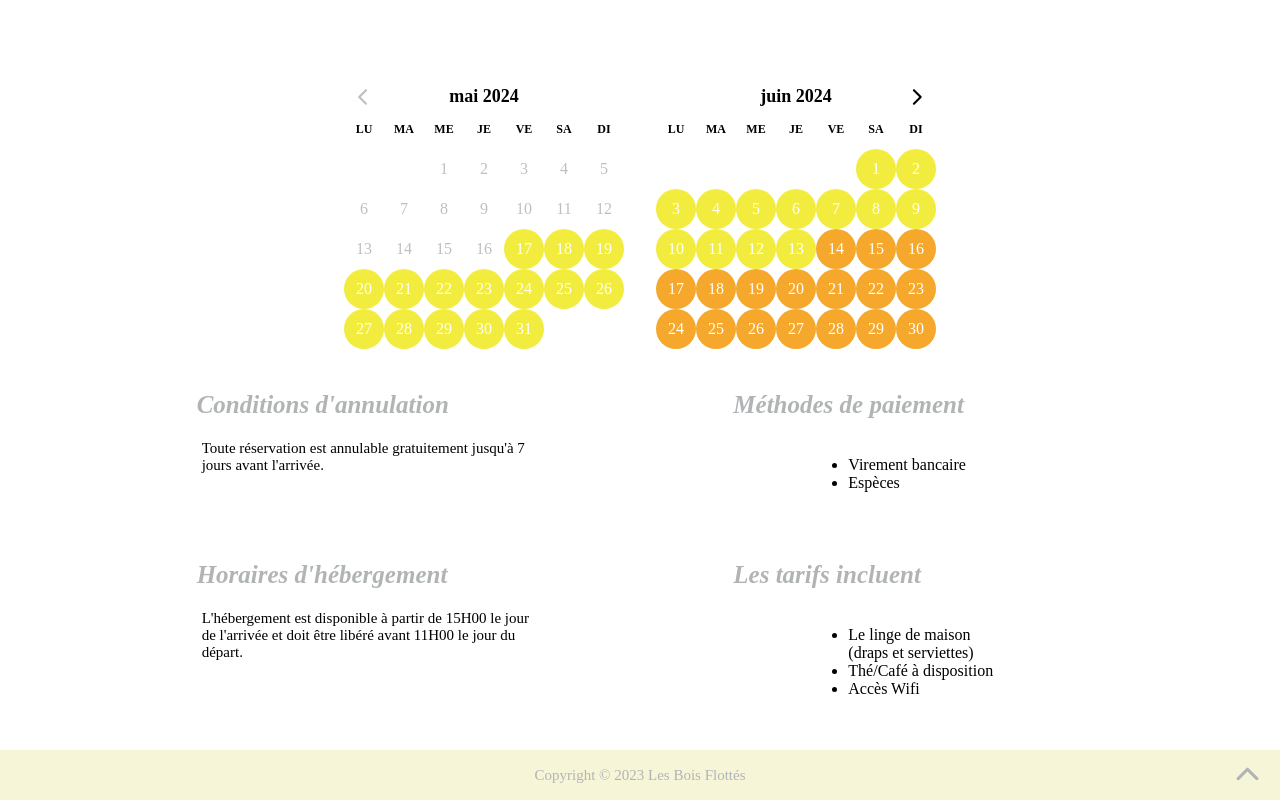
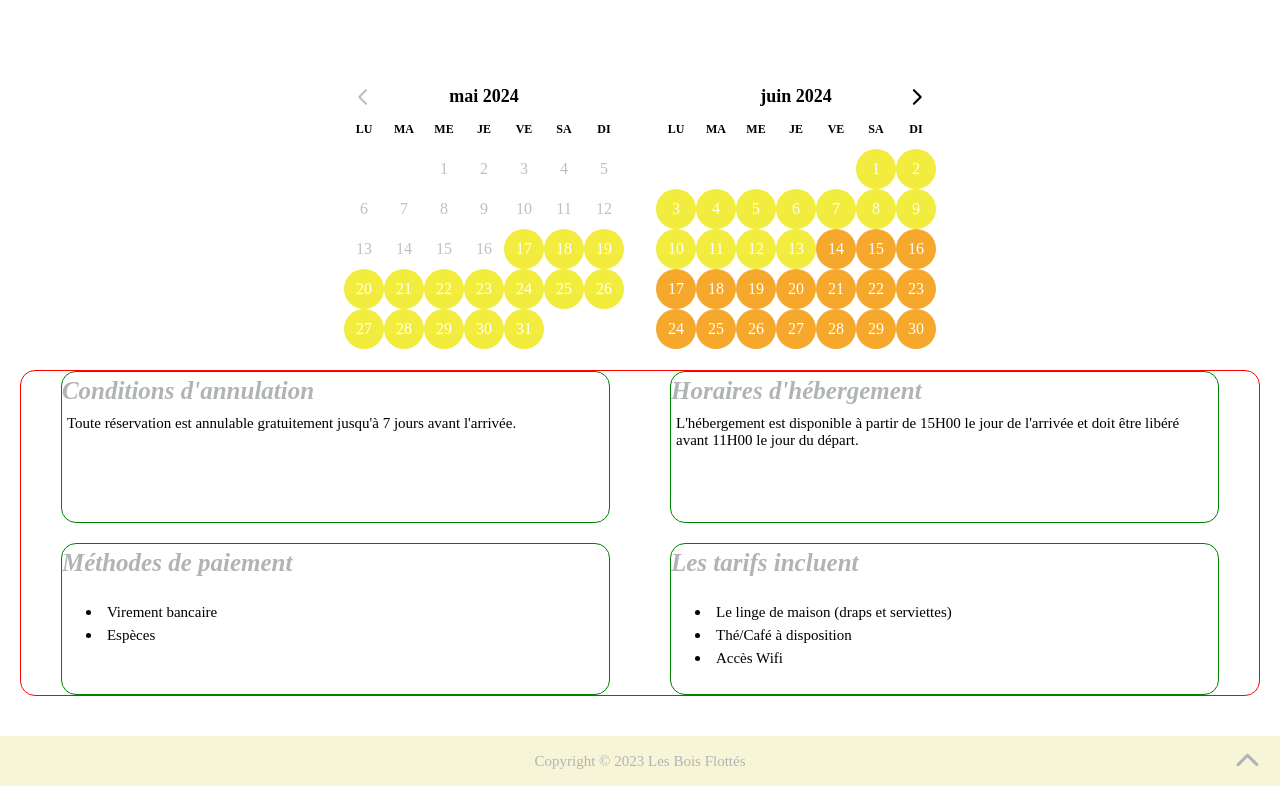
Before and after one commit to AlibertJimmy/Lesboisflottes, a React (Create React App) app: page /Pricing in a window 1280 px wide. Shown: the part 461-1261 px from the top of the page. Built offline with nearby package versions, Linux system fonts and the light colour scheme.

Commit message:
Reworked Pricing Information and extracted and merged css into InformationStyle.js

```diff
--- a/public/i18n/en.json
+++ b/public/i18n/en.json
@@ -119,8 +119,7 @@
 
     "//":"PRINCING INCLUDE",
     "PricingIncludeTitle": "Prices include",
-    "PricingIncludeText1": "Household linen",
-    "PricingIncludeText1bis": "(sheets and towels)",
+    "PricingIncludeText1": "Household linen (sheets and towels)",
     "PricingIncludeText2": "Tea/Coffee available",
     "PricingIncludeText3": "Wifi access",
 
--- a/public/i18n/fr.json
+++ b/public/i18n/fr.json
@@ -121,8 +121,7 @@
 
     "//":"PRINCING INCLUDE",
     "PricingIncludeTitle": "Les tarifs incluent",
-    "PricingIncludeText1": "Le linge de maison",
-    "PricingIncludeText1bis": "(draps et serviettes)",
+    "PricingIncludeText1": "Le linge de maison (draps et serviettes)",
     "PricingIncludeText2": "Thé/Café à disposition",
     "PricingIncludeText3": "Accès Wifi",
 
--- a/src/components/Housing/Equipment.jsx
+++ b/src/components/Housing/Equipment.jsx
@@ -4,7 +4,7 @@ import { useTranslation } from 'react-i18next';
 
 // Import Style
 import styled from 'styled-components';
-import { StyledContainer, PageSubtitle } from '../../utils/style/js/style';
+import { StyledContainer, PageSubtitle, StyledP } from '../../utils/style/js/style';
 
 import { responsiveWidthMobile } from '../../utils/constants';
 
@@ -32,22 +32,22 @@ function EquipmentList () {
       <ListWrapper>
       <PageSubtitle>{t('IndoorEquipments')} :</PageSubtitle>
       <ul>
-        <li>{t('Coffeemaker')}</li>
-        <li>{t('ElectricKettle')}</li>
-        <li>{t('Refrigerator')}</li>
-        <li>{t('Microwave')}</li>
-        <li>{t('HairDryer')}</li>
-        <li>{t('Wardrobe')}</li>
-        <li>{t('Fan')}</li>
-        <li>{t('MosquitoRepellentPlug')}</li>
+        <li><StyledP>{t('Coffeemaker')}</StyledP></li>
+        <li><StyledP>{t('ElectricKettle')}</StyledP></li>
+        <li><StyledP>{t('Refrigerator')}</StyledP></li>
+        <li><StyledP>{t('Microwave')}</StyledP></li>
+        <li><StyledP>{t('HairDryer')}</StyledP></li>
+        <li><StyledP>{t('Wardrobe')}</StyledP></li>
+        <li><StyledP>{t('Fan')}</StyledP></li>
+        <li><StyledP>{t('MosquitoRepellentPlug')}</StyledP></li>
       </ul>
       <PageSubtitle>{t('OutdoorEquipments')} :</PageSubtitle>
       <ul>
-        <li>{t('Sunshade')}</li>
-        <li>{t('ElectricKettle')}</li>
-        <li>{t('PetanqueBall')}</li>
-        <li>{t('Molky')}</li>
-        <li>{t('VintageBicycle')}</li>
+        <li><StyledP>{t('Sunshade')}</StyledP></li>
+        <li><StyledP>{t('ElectricKettle')}</StyledP></li>
+        <li><StyledP>{t('PetanqueBall')}</StyledP></li>
+        <li><StyledP>{t('Molky')}</StyledP></li>
+        <li><StyledP>{t('VintageBicycle')}</StyledP></li>
       </ul>
     </ListWrapper>
     </StyledContainer>
--- a/src/components/Pricing/Information/cancelCondition.jsx
+++ b/src/components/Pricing/Information/cancelCondition.jsx
@@ -3,35 +3,17 @@ import React from 'react';
 import { useTranslation } from 'react-i18next';
 
 // Import Style
-import styled from 'styled-components';
 import { PageSubtitle, StyledP } from '../../../utils/style/js/style';
-
-// Import Constants
-import { responsiveWidthMobile } from '../../../utils/constants';
-
-const CancelConditionContainer = styled.div`
-
-    margin: 0px 10px;
-
-    border-radius: 15px;
-    width: 350px;
-    height: 170px;
-
-    @media (max-width: ${responsiveWidthMobile}px){
-      margin: 0;
-      width:100%;
-      text-align: center;
-    }
-`;
+import { InformationContainer } from '../../../utils/style/js/Information.Style';
 
 function CancelCondition () {
   const { t } = useTranslation();
 
   return (
-      <CancelConditionContainer>
+      <InformationContainer id='cancelConditionContainer'>
         <PageSubtitle>{t('CancelConditionTitle')}</PageSubtitle>
         <StyledP>{t('CancelConditionText')}</StyledP>
-      </CancelConditionContainer>
+      </InformationContainer>
   );
 }
 
--- a/src/components/Pricing/Information/hostingHours.jsx
+++ b/src/components/Pricing/Information/hostingHours.jsx
@@ -2,35 +2,18 @@
 import React from 'react';
 import { useTranslation } from 'react-i18next';
 
-import styled from 'styled-components';
+// Import Style
 import { PageSubtitle, StyledP } from '../../../utils/style/js/style';
-
-import { responsiveWidthMobile } from '../../../utils/constants';
-
-const HostingHoursContainer = styled.div`
-    margin: 0 10px;
-
-    border-radius: 15px;
-    width: 350px;
-    height: 170px;
-
-    @media (max-width: ${responsiveWidthMobile}px){
-
-      margin:0;
-      width:100%;
-      text-align: center;
-
-    }
-`;
+import { InformationContainer } from '../../../utils/style/js/Information.Style';
 
 function HostingHours () {
   const { t } = useTranslation();
 
   return (
-      <HostingHoursContainer>
+      <InformationContainer id='hostingHoursContainer'>
         <PageSubtitle>{t('HostingHoursTitle')}</PageSubtitle>
         <StyledP>{t('HostingHoursText')}</StyledP>
-      </HostingHoursContainer>
+      </InformationContainer>
   );
 }
 
--- a/src/components/Pricing/Information/information.jsx
+++ b/src/components/Pricing/Information/information.jsx
@@ -7,42 +7,16 @@ import HostingHours from './hostingHours';
 import PaymentMethod from './paymentMethod';
 import PricingInclude from './pricingInclude';
 
-import styled from 'styled-components';
-import { responsiveWidthMobile } from '../../../utils/constants';
-
-const InformationWrapper = styled.div`
-    display: flex;
-    flex-direction: row;
-
-    justify-content:space-evenly;
-
-    border-radius: 15px;
-
-    @media (max-width: ${responsiveWidthMobile}px){
-      flex-direction:column;
-
-    }
-`;
-
-const InformationContainer = styled.div`
-  display: flex;
-  flex-direction: column;
-  justify-content:space-evenly;
-
-
-`;
+// Import Style
+import { InformationWrapper } from '../../../utils/style/js/Information.Style';
 
 function InformationDisplay () {
   return (
-      <InformationWrapper>
-        <InformationContainer>
+      <InformationWrapper id='informationWrapper'>
           <CancelCondition/>
           <HostingHours/>
-        </InformationContainer>
-        <InformationContainer>
           <PaymentMethod/>
           <PricingInclude/>
-        </InformationContainer>
       </InformationWrapper>
   );
 }
--- a/src/components/Pricing/Information/paymentMethod.jsx
+++ b/src/components/Pricing/Information/paymentMethod.jsx
@@ -3,57 +3,20 @@ import React from 'react';
 import { useTranslation } from 'react-i18next';
 
 // Import Styles
-import styled from 'styled-components';
-import { PageSubtitle } from '../../../utils/style/js/style';
-
-// Import Constant
-import { responsiveWidthMobile } from '../../../utils/constants';
-
-const PaymentMethodContainer = styled.div`
-
-    margin: 0 10px;
-
-    border-radius: 15px;
-
-    width: 350px;
-    height: 170px;
-
-    @media (max-width: ${responsiveWidthMobile}px){
-
-      margin:0;
-      width:100%;
-      text-align: center;
-
-    }
-`;
-
-const InnerDiv = styled.div`
-  display: flex;
-  flex-direction: row;
-  justify-content: space-evenly;
-`;
-
-const ListDiv = styled.div`
-    text-align:left;
-    width: 200px;
-    border-radius: 15px;
-`;
+import { PageSubtitle, StyledP } from '../../../utils/style/js/style';
+import { InformationContainer } from '../../../utils/style/js/Information.Style';
 
 function PaymentMethod () {
   const { t } = useTranslation();
 
   return (
-      <PaymentMethodContainer>
+      <InformationContainer id='paymentMethodContainer'>
         <PageSubtitle>{t('PaymentMethodTitle')}</PageSubtitle>
-          <InnerDiv>
-          <ListDiv>
-            <ul>
-                <li>{t('PaymentMethodText3')}</li>
-                <li>{t('PaymentMethodText4')}</li>
-            </ul>
-          </ListDiv>
-        </InnerDiv>
-      </PaymentMethodContainer>
+          <ul>
+              <li><StyledP>{t('PaymentMethodText3')}</StyledP></li>
+              <li><StyledP>{t('PaymentMethodText4')}</StyledP></li>
+          </ul>
+      </InformationContainer>
   );
 }
 
--- a/src/components/Pricing/Information/pricingInclude.jsx
+++ b/src/components/Pricing/Information/pricingInclude.jsx
@@ -3,56 +3,21 @@ import React from 'react';
 import { useTranslation } from 'react-i18next';
 
 // Import Style
-import styled from 'styled-components';
-import { PageSubtitle } from '../../../utils/style/js/style';
-
-// Import Constant
-import { responsiveWidthMobile } from '../../../utils/constants';
-
-const PricingIncludeContainer = styled.div`
-    margin: 0 10px;
-
-    width: 350px;
-    height: 170px;
-
-    border-radius: 15px;
-
-    @media (max-width: ${responsiveWidthMobile}px){
-
-      margin:0;
-      width:100%;
-    }
-`;
-
-const InnerDiv = styled.div`
-  display: flex;
-  flex-direction: row;
-  justify-content: space-evenly;
-`;
-
-const ListDiv = styled.div`
-    text-align:left;
-    width: 200px;
-    border-radius: 15px;
-`;
+import { PageSubtitle, StyledP } from '../../../utils/style/js/style';
+import { InformationContainer } from '../../../utils/style/js/Information.Style';
 
 function PricingInclude () {
   const { t } = useTranslation();
 
   return (
-      <PricingIncludeContainer>
+      <InformationContainer id='pricingIncludeContainer'>
         <PageSubtitle>{t('PricingIncludeTitle')}</PageSubtitle>
-          <InnerDiv>
-            <ListDiv>
-              <ul>
-                  <li>{t('PricingIncludeText1')}<br></br>{t('PricingIncludeText1bis')}</li>
-                  <li>{t('PricingIncludeText2')}</li>
-                  <li>{t('PricingIncludeText3')}</li>
-              </ul>
-            </ListDiv>
-          </InnerDiv>
-
-      </PricingIncludeContainer>
+          <ul>
+              <li><StyledP>{t('PricingIncludeText1')}</StyledP></li>
+              <li><StyledP>{t('PricingIncludeText2')}</StyledP></li>
+              <li><StyledP>{t('PricingIncludeText3')}</StyledP></li>
+          </ul>
+      </InformationContainer>
   );
 }
 
--- /dev/null
+++ b/src/utils/style/js/Information.Style.js
@@ -0,0 +1,34 @@
+// Import Style
+import styled from 'styled-components';
+
+// Import Constants
+import { responsiveWidthMobile, verticalMargin } from '../../constants';
+
+export const InformationWrapper = styled.div`
+    display: flex;
+    flex-wrap: wrap;
+
+    justify-content:space-evenly;
+    gap: ${verticalMargin}px;
+
+    border-radius: 15px;
+
+    @media (max-width: ${responsiveWidthMobile}px){
+      flex-direction:column;
+
+    }
+    border: 1px solid red;
+`;
+
+export const InformationContainer = styled.div`
+  display: flex;
+  flex-direction: column;
+  flex: 0 0 calc(45% - 10px);
+  border-radius: 15px;
+  height: 150px;
+
+  @media (max-width: ${responsiveWidthMobile}px){
+    width:100%;
+  }
+  border: 1px solid green;
+`;
--- a/src/utils/style/js/style.js
+++ b/src/utils/style/js/style.js
@@ -71,6 +71,7 @@ export const PageTitle = styled.h1`
 export const PageSubtitle = styled.h2`
     ${commonTitleStyle};
     font-size: 25px;
+    margin: 5px 0;
 
     color: ${colors.title} ;
 
```
